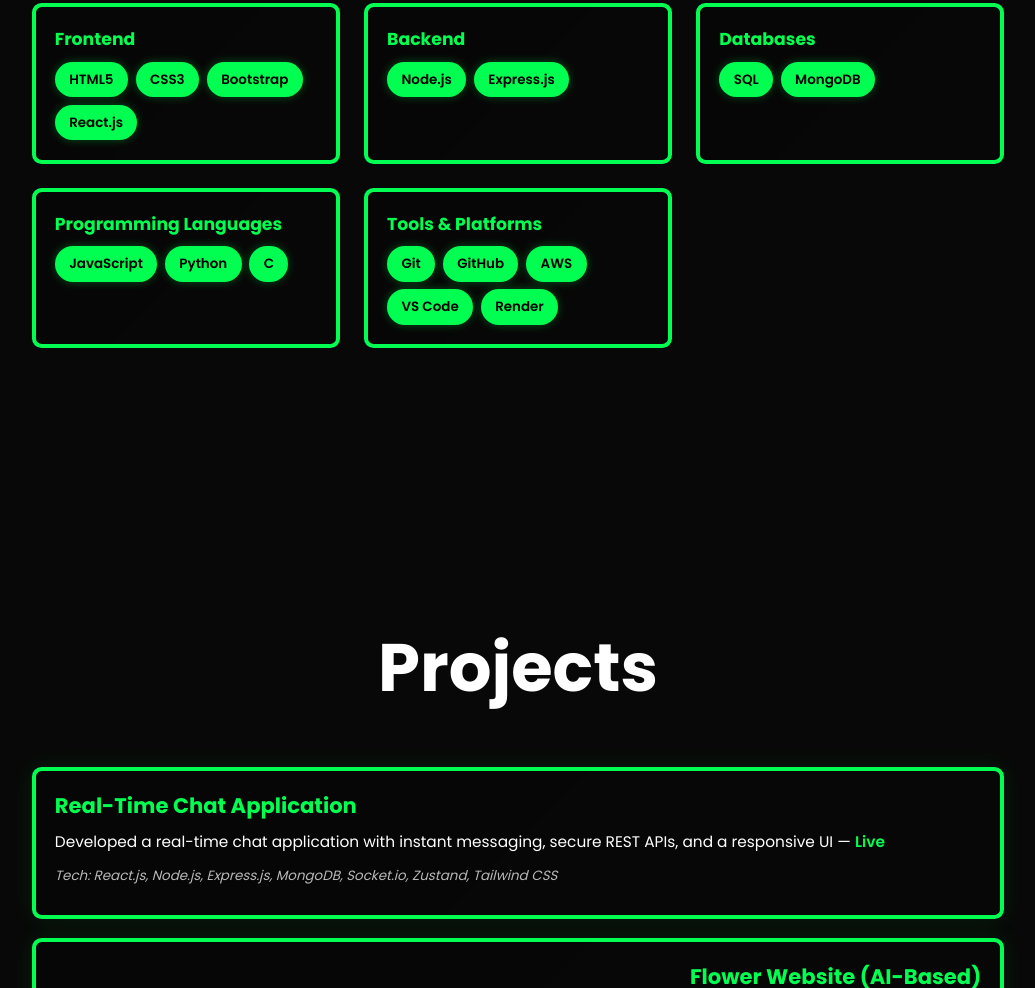
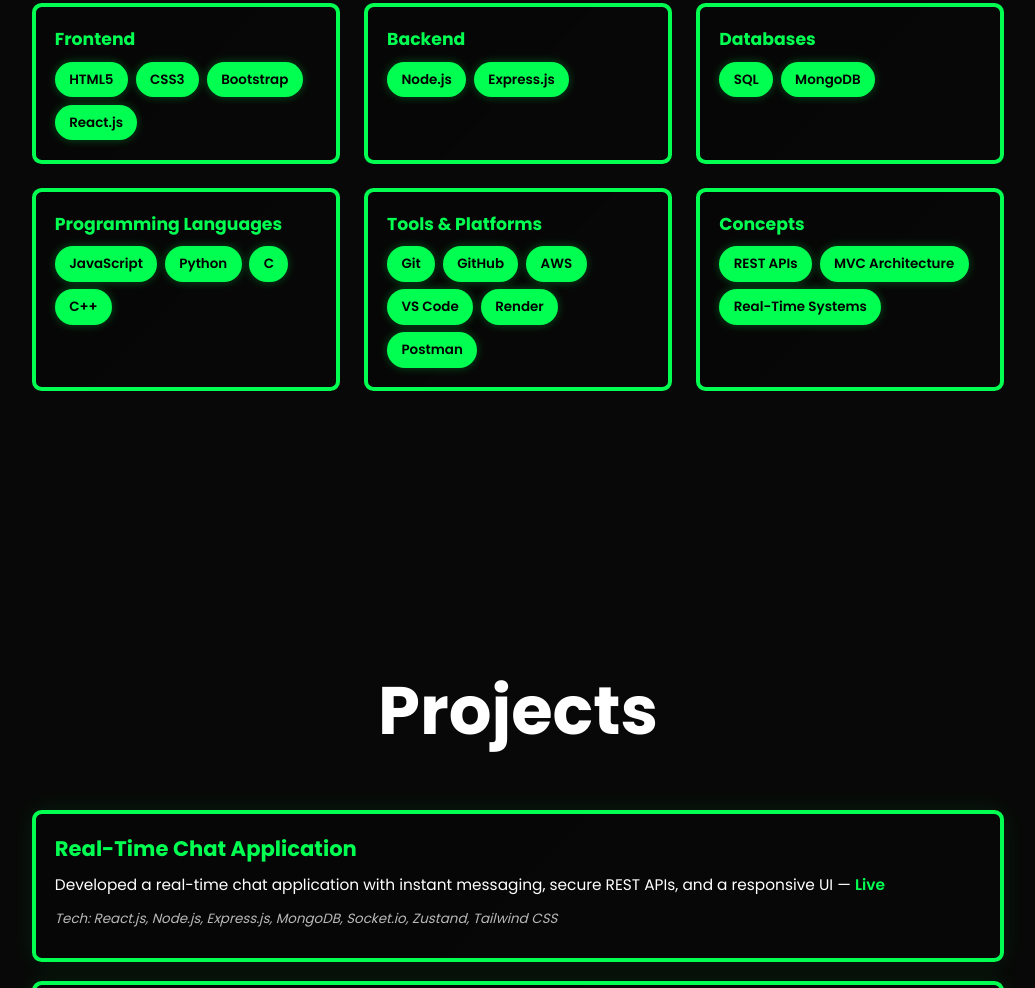
Before and after one commit to haribabu1133/protfolio, a plain HTML site: page frontend/index.html in a window 1280 px wide. Shown: the part 848-1836 px from the top of the page, without its empty margins (122-1157 px from the left). Drawn offline with nearby package versions, Linux system fonts and the light colour scheme.

Commit message:
Update resume and integrate new skills to homepage

```diff
--- a/frontend/index.html
+++ b/frontend/index.html
@@ -1,14 +1,16 @@
-
 <!DOCTYPE html>
 <html lang="en">
+
 <head>
     <meta charset="UTF-8">
     <meta name="viewport" content="width=device-width, initial-scale=1.0">
     <title>Portfolio Website</title>
     <link rel="stylesheet" href="style.css">
-    <link href="https://fonts.googleapis.com/css2?family=Poppins:wght@100;200;300;400;500;600;700;800;900&display=swap" rel="stylesheet">
-    <link href="https://unpkg.com/boxicons@2.1.4/css/boxicons.min.css" rel="stylesheet"/>
+    <link href="https://fonts.googleapis.com/css2?family=Poppins:wght@100;200;300;400;500;600;700;800;900&display=swap"
+        rel="stylesheet">
+    <link href="https://unpkg.com/boxicons@2.1.4/css/boxicons.min.css" rel="stylesheet" />
 </head>
+
 <body>
 
     <header class="header">
@@ -32,7 +34,8 @@
             <img src="my_img.jpeg" alt="">
         </div>
         <div class="about-content">
-                <p>Motivated Computer Science student with strong interest in software development. Passionate about coding, learning new technologies, and quality work.</p>
+            <p>Motivated Computer Science student with strong interest in software development. Passionate about coding,
+                learning new technologies, and quality work.</p>
             <h3>Education</h3>
             <p><strong>B.E. Computer Science Engineering</strong>, PMC College, Hosur — 2022–2026</p>
             <p><strong>Higher Secondary Education (MPCB)</strong>, Government School, Berigai — 2021–2022</p>
@@ -74,6 +77,7 @@
                     <span class="skill-tag">JavaScript</span>
                     <span class="skill-tag">Python</span>
                     <span class="skill-tag">C</span>
+                    <span class="skill-tag">C++</span>
                 </div>
             </div>
 
@@ -85,6 +89,15 @@
                     <span class="skill-tag">AWS</span>
                     <span class="skill-tag">VS Code</span>
                     <span class="skill-tag">Render</span>
+                    <span class="skill-tag">Postman</span>
+                </div>
+            </div>
+            <div class="skill-category">
+                <h3>Concepts</h3>
+                <div class="skill-tags">
+                    <span class="skill-tag">REST APIs</span>
+                    <span class="skill-tag">MVC Architecture</span>
+                    <span class="skill-tag">Real-Time Systems</span>
                 </div>
             </div>
         </div>
@@ -96,7 +109,8 @@
         <div class="projects-container">
             <div class="project-card-1">
                 <h4>Real-Time Chat Application</h4>
-                        <p>Developed a real-time chat application with instant messaging, secure REST APIs, and a responsive UI — <a href="https://mernstack-chatapp-vnr2.onrender.com" target="_blank">Live</a></p>
+                <p>Developed a real-time chat application with instant messaging, secure REST APIs, and a responsive UI
+                    — <a href="https://mernstack-chatapp-vnr2.onrender.com" target="_blank">Live</a></p>
                 <p class="muted">Tech: React.js, Node.js, Express.js, MongoDB, Socket.io, Zustand, Tailwind CSS</p>
             </div>
 
@@ -142,7 +156,8 @@
         </form>
 
         <div class="social-links">
-                    <a href="https://www.linkedin.com/in/haribabuyadav?utm_source=share&utm_campaign=share_via&utm_content=profile&utm_medium=android_app" target="_blank">
+            <a href="https://www.linkedin.com/in/haribabuyadav?utm_source=share&utm_campaign=share_via&utm_content=profile&utm_medium=android_app"
+                target="_blank">
                 <i class="bx bxl-linkedin-square"></i> LinkedIn
             </a>
             <a href="https://github.com/haribabu1133" target="_blank">
@@ -158,7 +173,8 @@
             <a href="https://github.com/haribabu1133" target="_blank">
                 <i class="bx bxl-github"></i>
             </a>
-                <a href="https://www.linkedin.com/in/haribabuyadav?utm_source=share&utm_campaign=share_via&utm_content=profile&utm_medium=android_app" target="_blank">
+            <a href="https://www.linkedin.com/in/haribabuyadav?utm_source=share&utm_campaign=share_via&utm_content=profile&utm_medium=android_app"
+                target="_blank">
                 <i class="bx bxl-linkedin-square"></i>
             </a>
             <a href="https://www.instagram.com/universal_boss_0010?igsh=ZWlubjljZ2l6ejd3" target="_blank">
@@ -199,4 +215,5 @@
 
     <script src="script.js"></script>
 </body>
+
 </html>
```
Also changed, not shown: 1 other file. Lines whose indentation alone changed are shown as unchanged.
